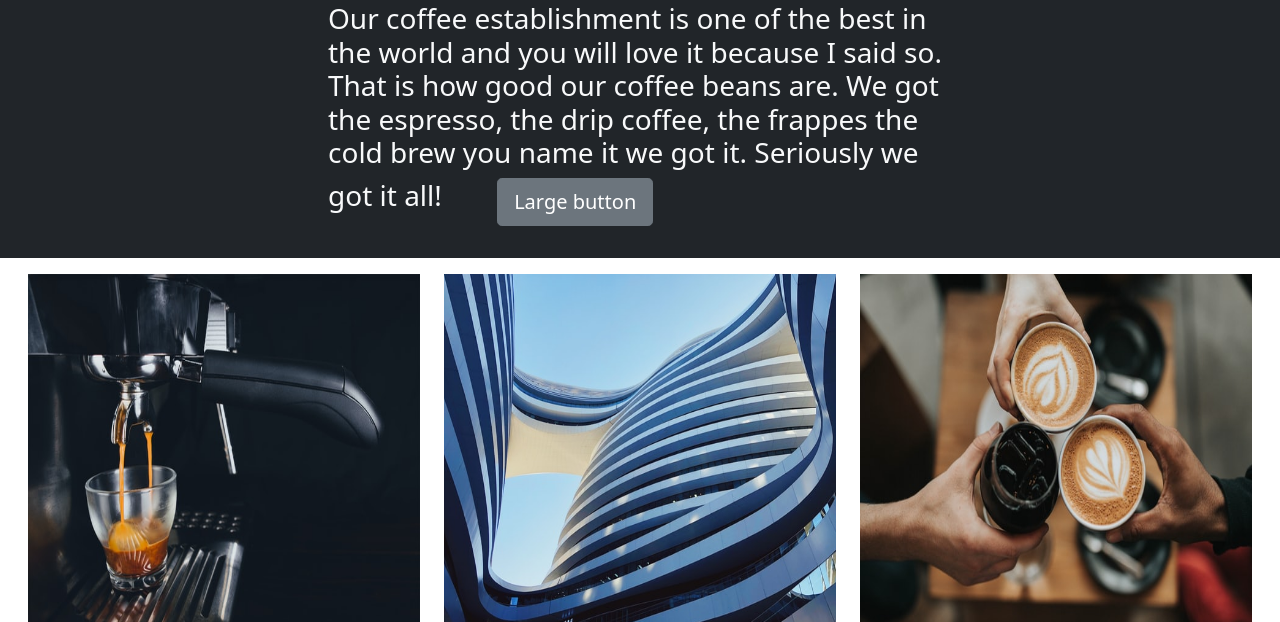
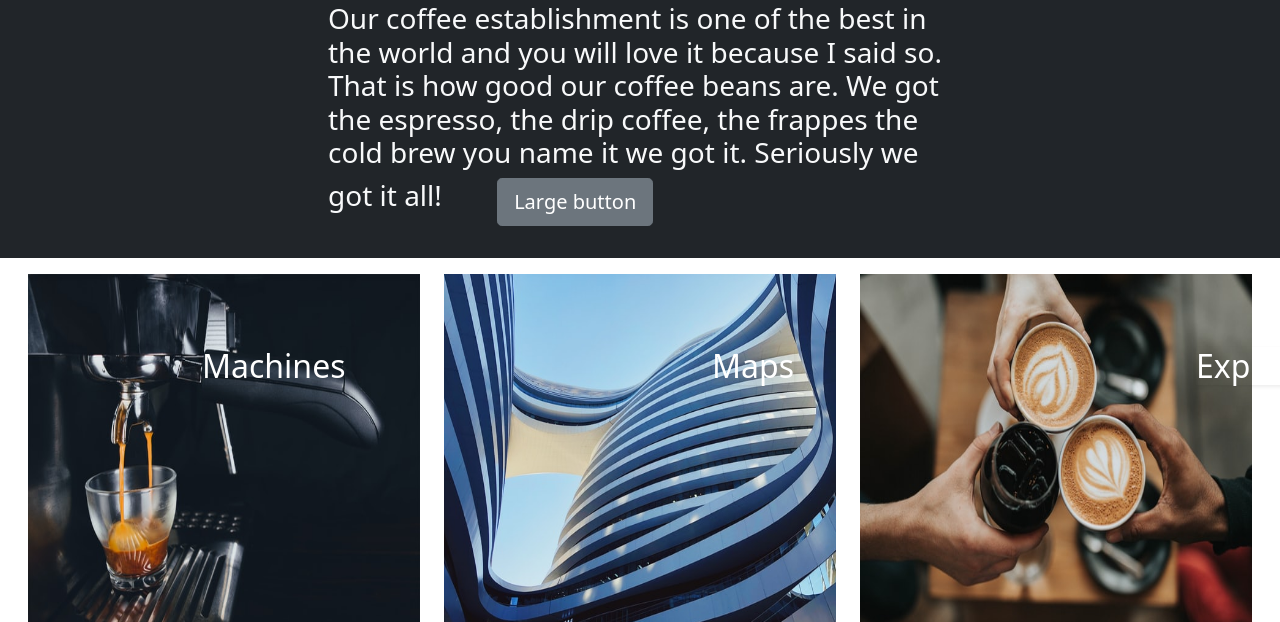
Before and after one commit to TylerRice27/May-11-2022-Afternoon-Challenge, a plain HTML site: page index.html in a window 1280 px wide. Shown: the part 478-1100 px from the top of the page. Drawn offline with nearby package versions, Linux system fonts and the light colour scheme.

Commit message:
May-11-2022 Afternoon Challenge FInal

```diff
--- a/index.html
+++ b/index.html
@@ -71,15 +71,19 @@
 
         <div class="row align-items-center p-3">
             <div class="col-4">
+                <div class="col-4"></div>
                 <img class="img-fluid img-height" src="Coffee Machine.jpg" alt="coffee machine pic">
+                <div class=" shadow-sm machines h2">Machines</div>
                 <b> Great Coffee Machines</b>
             </div>
             <div class="col-4">
                 <img class="img-fluid img-height text-overlay" src="small building.jpg" alt="building">
+                <div class=" shadow-sm maps h2">Maps</div>
                 <b> This is a cool building</b>
             </div>
             <div class="col-4">
                 <img class="img-fluid img-height" src="small coffee.jpg" alt="small coffee pic">
+                <div class=" shadow-sm expertise h2">Expertise</div>
                 <b> Yumm Coffee is so good</b>
             </div>
         </div>
--- a/style.css
+++ b/style.css
@@ -24,3 +24,24 @@
 .navbar-nav {
     margin-left: 73%
 }
+
+.machines {
+    position: absolute;
+    left: 202px;
+    top: 825px;
+    color: white;
+}
+
+.maps {
+    position: absolute;
+    left: 712px;
+    top: 825px;
+    color: white;
+}
+
+.expertise {
+    position: absolute;
+    left: 1196px;
+    top: 825px;
+    color: white;
+}
```
